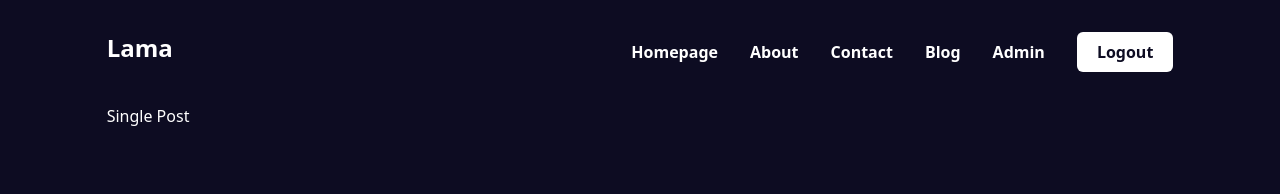
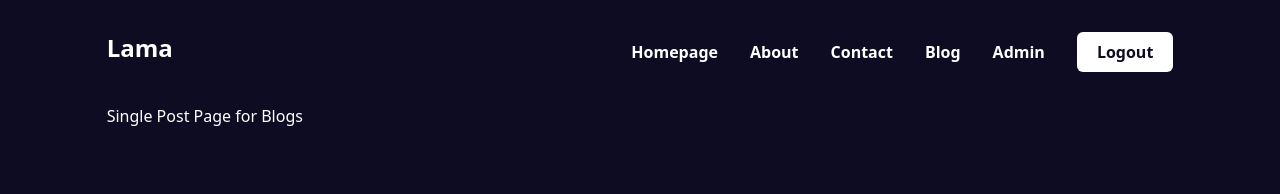
Before and after one commit to abhiraj860/fiddle, a Next.js app in the folder next-app/: page /blog/1 in a window 1280 px wide. Shown: the top 194 px of the page. Built offline with nearby package versions, Linux system fonts and the light colour scheme.

Commit message:
add blogs

```diff
--- a/next-app/app/blog/[slug]/page.tsx
+++ b/next-app/app/blog/[slug]/page.tsx
@@ -1,3 +1,3 @@
 export default function SinglePost() {
-	return <div>Single Post</div>;
+	return <div>Single Post Page for Blogs</div>;
 }
```
